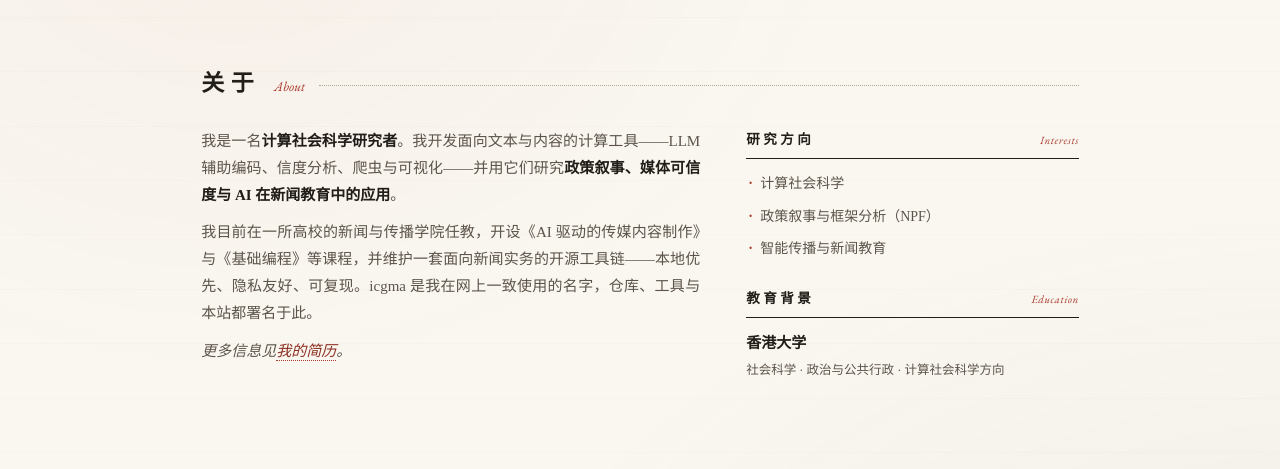
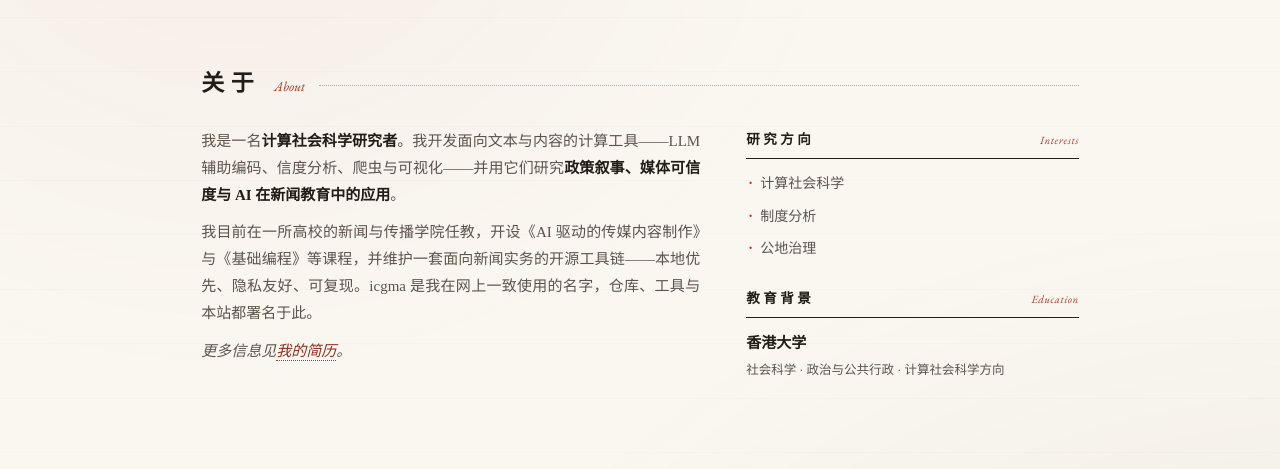
Before and after one commit to icgma/icgma.github.io, a plain HTML site: page index.html in a window 1280 px wide. Shown: the part 75-544 px from the top of the page. Drawn offline with nearby package versions, Linux system fonts and the light colour scheme.

Commit message:
研究方向改为：计算社会科学 / 制度分析 / 公地治理

```diff
--- a/index.html
+++ b/index.html
@@ -55,8 +55,8 @@
         <div class="side-box">
           <h3><span><span class="lzh">研究方向</span><span class="len">Interests</span></span><span class="en"><span class="lzh">Interests</span><span class="len">方向</span></span></h3>
           <div class="interest"><span class="lzh">计算社会科学</span><span class="len">Computational Social Science</span></div>
-          <div class="interest"><span class="lzh">政策叙事与框架分析（NPF）</span><span class="len">Policy Narratives &amp; Framing (NPF)</span></div>
-          <div class="interest"><span class="lzh">智能传播与新闻教育</span><span class="len">AI &amp; Journalism Education</span></div>
+          <div class="interest"><span class="lzh">制度分析</span><span class="len">Institutional Analysis</span></div>
+          <div class="interest"><span class="lzh">公地治理</span><span class="len">Governing the Commons</span></div>
         </div>
         <div class="side-box">
           <h3><span><span class="lzh">教育背景</span><span class="len">Education</span></span><span class="en"><span class="lzh">Education</span><span class="len">教育</span></span></h3>
```
